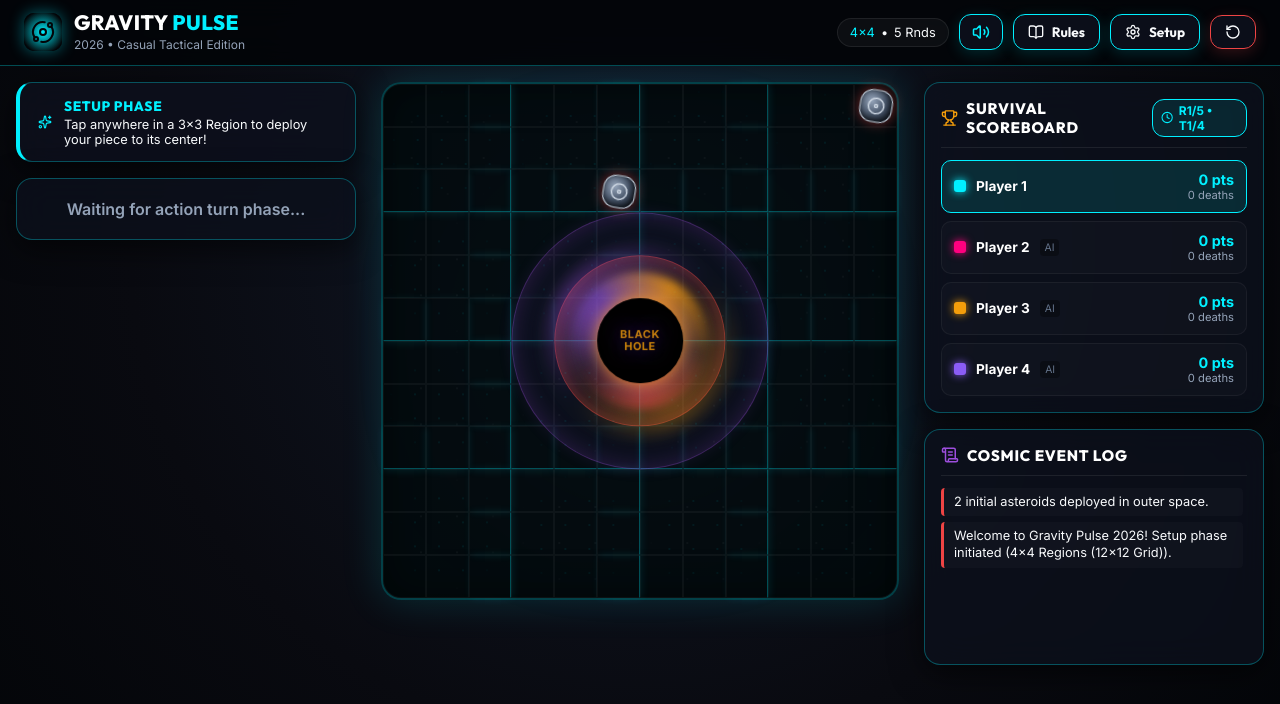
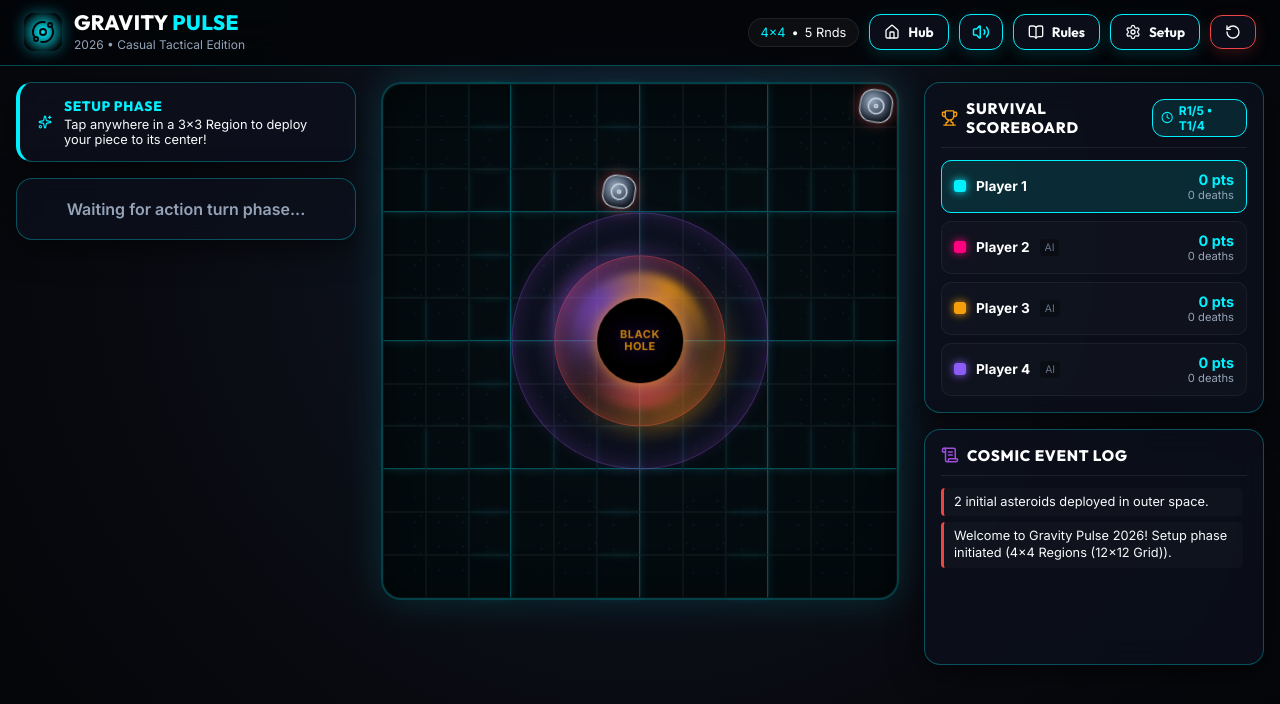
Before and after one commit to RandallBlanchetteGames/gravitypulse, a React (Vite) app: page / in a window 1280 px wide. Shown: the top 704 px of the page. Built offline with nearby package versions, Linux system fonts and the light colour scheme.

Commit message:
Add back-to-home button for Blanchette Games hub

```diff
--- a/src/components/layout/Navbar.jsx
+++ b/src/components/layout/Navbar.jsx
@@ -3,7 +3,7 @@
    ========================================================================== */
 
 import React, { useState } from 'react';
-import { Volume2, VolumeX, Settings, BookOpen, RotateCcw, Orbit } from 'lucide-react';
+import { Volume2, VolumeX, Settings, BookOpen, RotateCcw, Orbit, Home } from 'lucide-react';
 import { soundEngine } from '../../audio/soundEngine.js';
 
 export function Navbar({ rulesConfig, onOpenSetup, onOpenRules, onResetGame }) {
@@ -66,6 +66,18 @@ export function Navbar({ rulesConfig, onOpenSetup, onOpenRules, onResetGame }) {
         </div>
 
         <button
+          onClick={() => {
+            soundEngine.playClick();
+            window.location.href = 'https://blanchettegames.com';
+          }}
+          className="neon-btn"
+          style={{ padding: '8px 14px', fontSize: '0.85rem' }}
+          title="Back to Blanchette Games Hub"
+        >
+          <Home size={16} /> Hub
+        </button>
+
+        <button
           onClick={handleToggleMute}
           className="neon-btn"
           style={{ padding: '8px 12px', minWidth: '42px' }}
```
